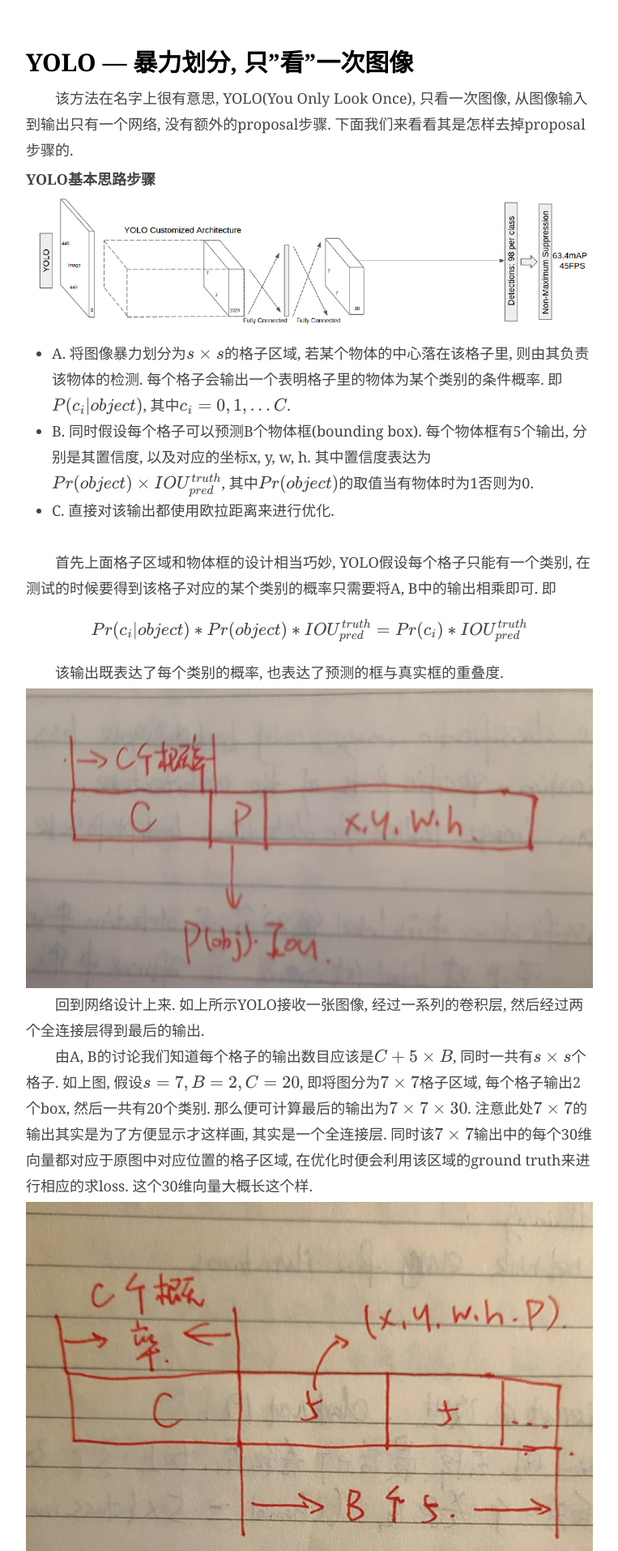
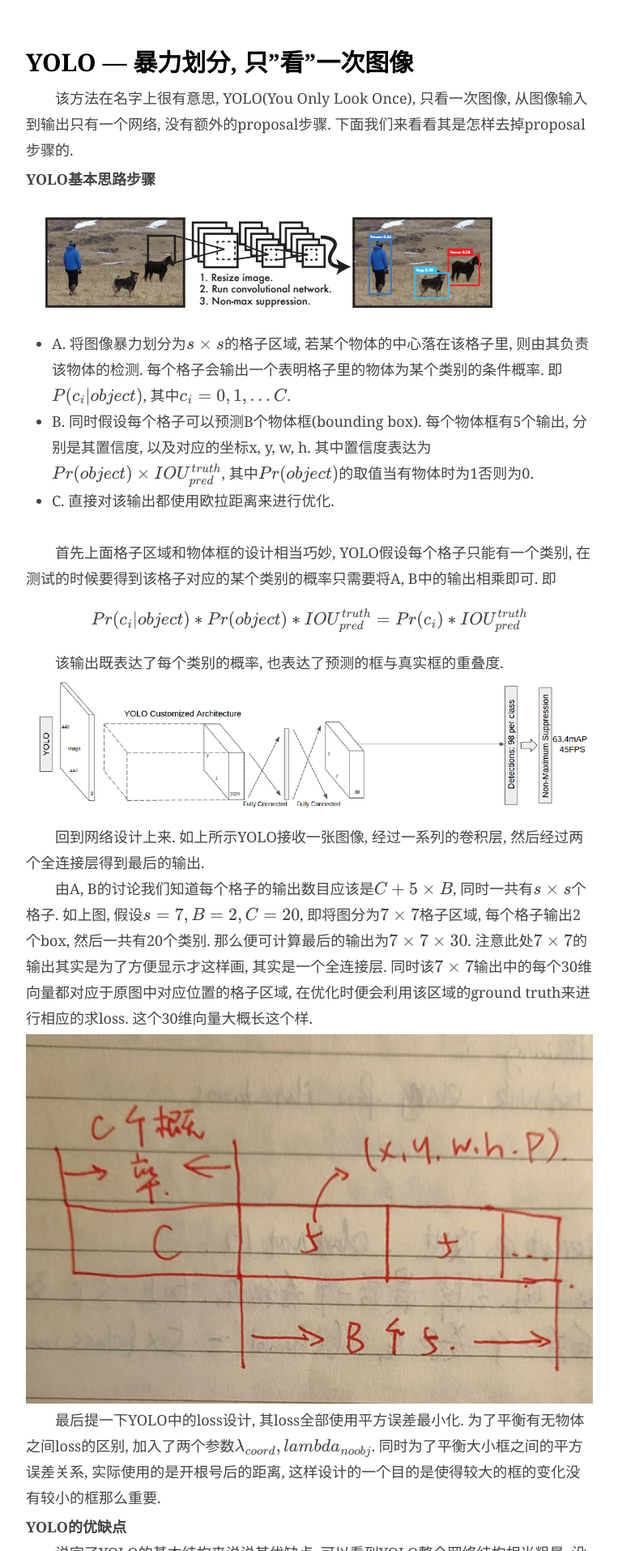
Before and after one commit to JiangQH/JiangQH.github.io, a Jekyll site: the page built from _posts/2017-7-30-Detection总结之yolo_ssd系列.md, in a window 1280 px wide. Shown: the part 440-2355 px from the top of the page at 81% size, without its empty margins (258-1021 px from the left). Built offline with Jekyll 4.4.1, drawn with Linux system fonts in a browser that asks for light colours; our own code applies the rules of GitHub Pages for plain Markdown files; formulas are drawn with MathJax 3; comment, search, counter and statistics services are not loaded.

Commit message:
change pic

```diff
--- a/_posts/2017-7-30-Detection总结之yolo_ssd系列.md
+++ b/_posts/2017-7-30-Detection总结之yolo_ssd系列.md
@@ -7,7 +7,7 @@
 
 **YOLO基本思路步骤**
 
-![YOLO](/images/0730/yolo.PNG )
+![YOLO](/images/0730/yolo_s.png )
 
 - A. 将图像暴力划分为\\(s \times s\\)的格子区域, 若某个物体的中心落在该格子里, 则由其负责该物体的检测. 每个格子会输出一个表明格子里的物体为某个类别的条件概率. 即\\(P(c_i\|object)\\), 其中\\(c_i = 0, 1, ... C\\).
 - B. 同时假设每个格子可以预测B个物体框(bounding box). 每个物体框有5个输出, 分别是其置信度, 以及对应的坐标x, y, w, h. 其中置信度表达为\\(Pr(object) \times IOU^{truth}_{pred}\\), 其中\\(Pr(object)\\)的取值当有物体时为1否则为0.
@@ -19,12 +19,12 @@
 
 &emsp;&emsp;该输出既表达了每个类别的概率, 也表达了预测的框与真实框的重叠度.
 
-![yolo2](/images/0730/yolo2.jpg)
+![yolo2](/images/0730/yolo.PNG)
 
 &emsp;&emsp;回到网络设计上来. 如上所示YOLO接收一张图像, 经过一系列的卷积层, 然后经过两个全连接层得到最后的输出.
 &emsp;&emsp;由A, B的讨论我们知道每个格子的输出数目应该是\\(C + 5 \times B\\), 同时一共有\\(s \times s\\)个格子. 如上图, 假设\\(s=7, B=2, C=20\\), 即将图分为\\(7 \times 7\\)格子区域, 每个格子输出2个box, 然后一共有20个类别. 那么便可计算最后的输出为\\(7 \times 7 \times 30\\). 注意此处\\(7 \times 7\\)的输出其实是为了方便显示才这样画, 其实是一个全连接层. 同时该\\(7 \times 7\\)输出中的每个30维向量都对应于原图中对应位置的格子区域, 在优化时便会利用该区域的ground truth来进行相应的求loss.  这个30维向量大概长这个样.
 
-![yolo3](/images/0730/yolo3.jpg)
+![yolo3](/images/0730/yolo_l.jpg)
 
 &emsp;&emsp;最后提一下YOLO中的loss设计, 其loss全部使用平方误差最小化. 为了平衡有无物体之间loss的区别, 加入了两个参数\\(\lambda_{coord}, lambda_{noobj}\\). 同时为了平衡大小框之间的平方误差关系, 实际使用的是开根号后的距离, 这样设计的一个目的是使得较大的框的变化没有较小的框那么重要.
 
```
Also changed, not shown: _posts/2017-7-27-Detection总结二从yolo到yolo 9000.md (added), images/0728/yolo.png (added), images/0728/yolo2.png (added), images/0728/yolo3.jpg (added), images/0730/yolo_l.jpg (renamed from images/0730/yolo3.jpg), images/0730/yolo_s.png (added).
